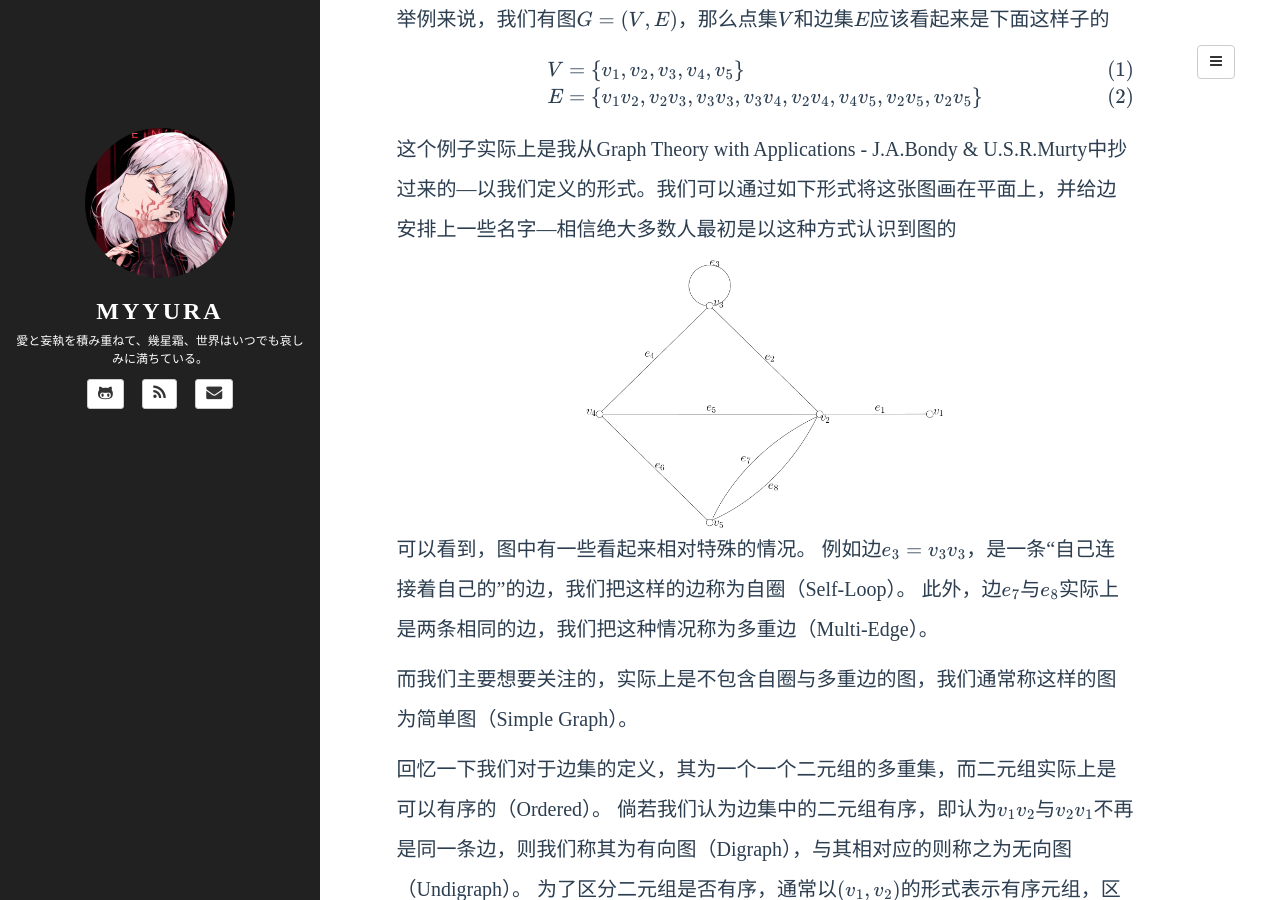
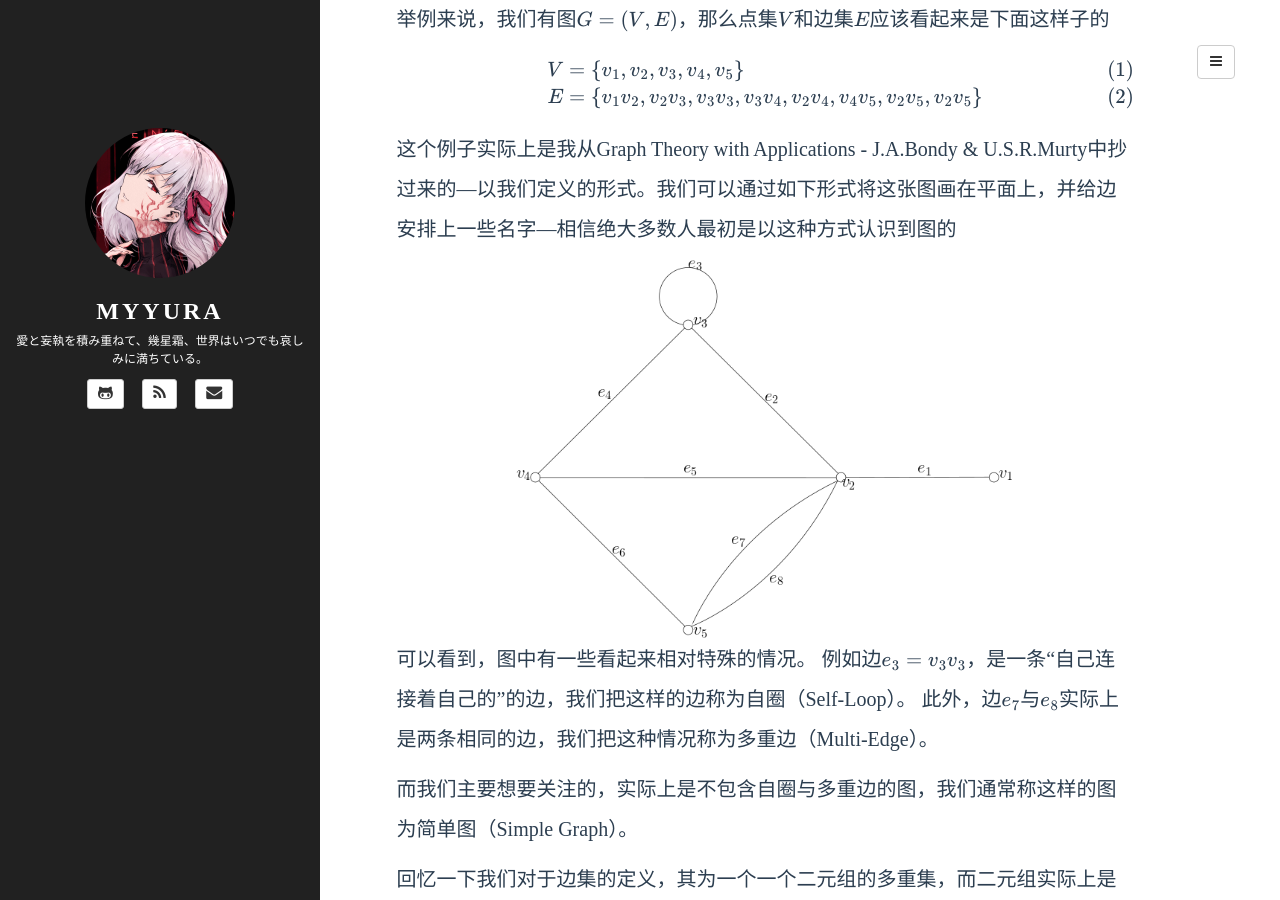
Before and after one commit to Myyura/myyura.github.io, a Jekyll site: the page built from _posts/math_algorithm/2020-8-1-graph-theory-1.md, in a window 1280 px wide and 900 px high, scrolled down 674 px. Built offline with Jekyll 4.4.1, drawn with Linux system fonts in a browser that asks for light colours; formulas are drawn with MathJax 3; a script that is not in the unit is left out; comment, search, counter and statistics services are not loaded.

Commit message:
Change picture size

```diff
--- a/_posts/math_algorithm/2020-8-1-graph-theory-1.md
+++ b/_posts/math_algorithm/2020-8-1-graph-theory-1.md
@@ -32,7 +32,7 @@
 这个例子实际上是我从Graph Theory with Applications - J.A.Bondy & U.S.R.Murty中抄过来的---以我们定义的形式。我们可以通过如下形式将这张图画在平面上，并给边安排上一些名字---相信绝大多数人最初是以这种方式认识到图的
 
 <figure style="text-align:center;">
-  <img src="{{ site.BASE_PATH }}/assets/images/graph_theory_1_1.png" width="360" height="270" alt="1"/>
+  <img src="{{ site.BASE_PATH }}/assets/images/graph_theory_1_1.png" width="500" alt="1"/>
 </figure>
 
 可以看到，图中有一些看起来相对特殊的情况。
@@ -47,7 +47,7 @@
 在绘制时，边$(v_1, v_2)$会被绘制为一条由点$v_1$指向$v_2$的边。
 
 <figure style="text-align:center;">
-  <img src="{{ site.BASE_PATH }}/assets/images/graph_theory_1_2.png" width="360" height="270" alt="1"/>
+  <img src="{{ site.BASE_PATH }}/assets/images/graph_theory_1_2.png" width="500" height="375" alt="1"/>
 </figure>
 
 对于一点$u \in V$，与其邻接的边的数量被称为点$u$的度（Degree），记做$d(u)$，例如上述无向图中点$v_2$，其度为$5$。
@@ -65,7 +65,7 @@
 就像下面这样，
 
 <figure style="text-align:center;">
-  <img src="{{ site.BASE_PATH }}/assets/images/graph_theory_1_3.png" width="360" height="270" alt="1"/>
+  <img src="{{ site.BASE_PATH }}/assets/images/graph_theory_1_3.png" width="200" height="250" alt="1"/>
 </figure>
 
 则我们把这样的图称为二分图（Bipartite Graph），通常也会记做$G = ((X, Y), E)$。
@@ -113,7 +113,7 @@
 上面例子中所提到的$G$很显然是连通图，倘若我们从中去掉边$e_2, e_5$与$e_6$，如下图所示，则为不连通图。
 
 <figure style="text-align:center;">
-  <img src="{{ site.BASE_PATH }}/assets/images/graph_theory_1_4.png" width="360" height="270" alt="1"/>
+  <img src="{{ site.BASE_PATH }}/assets/images/graph_theory_1_4.png" width="500" height="375" alt="1"/>
 </figure>
 
 对于一个不连通图$G$来说，其中一定存在若干连通部分（如上图中的左上右下），每个部分为该不连通图的子图，且该部分无法通过加入一条图$G$中的边使其成为一个更大的$G$的连通子图。
@@ -125,7 +125,7 @@
 接下来我们介绍图同构（Graph isomorphism），观察下面这张图，我们将其记做$H = (V_H, E_H)$,
 
 <figure style="text-align:center;">
-  <img src="{{ site.BASE_PATH }}/assets/images/graph_theory_1_5.png" width="360" height="270" alt="1"/>
+  <img src="{{ site.BASE_PATH }}/assets/images/graph_theory_1_5.png" width="500" height="375" alt="1"/>
 </figure>
 
 他与我们最开始介绍的图例$G = (V, E)$一样，拥有$5$个点，$8$条边。
```
